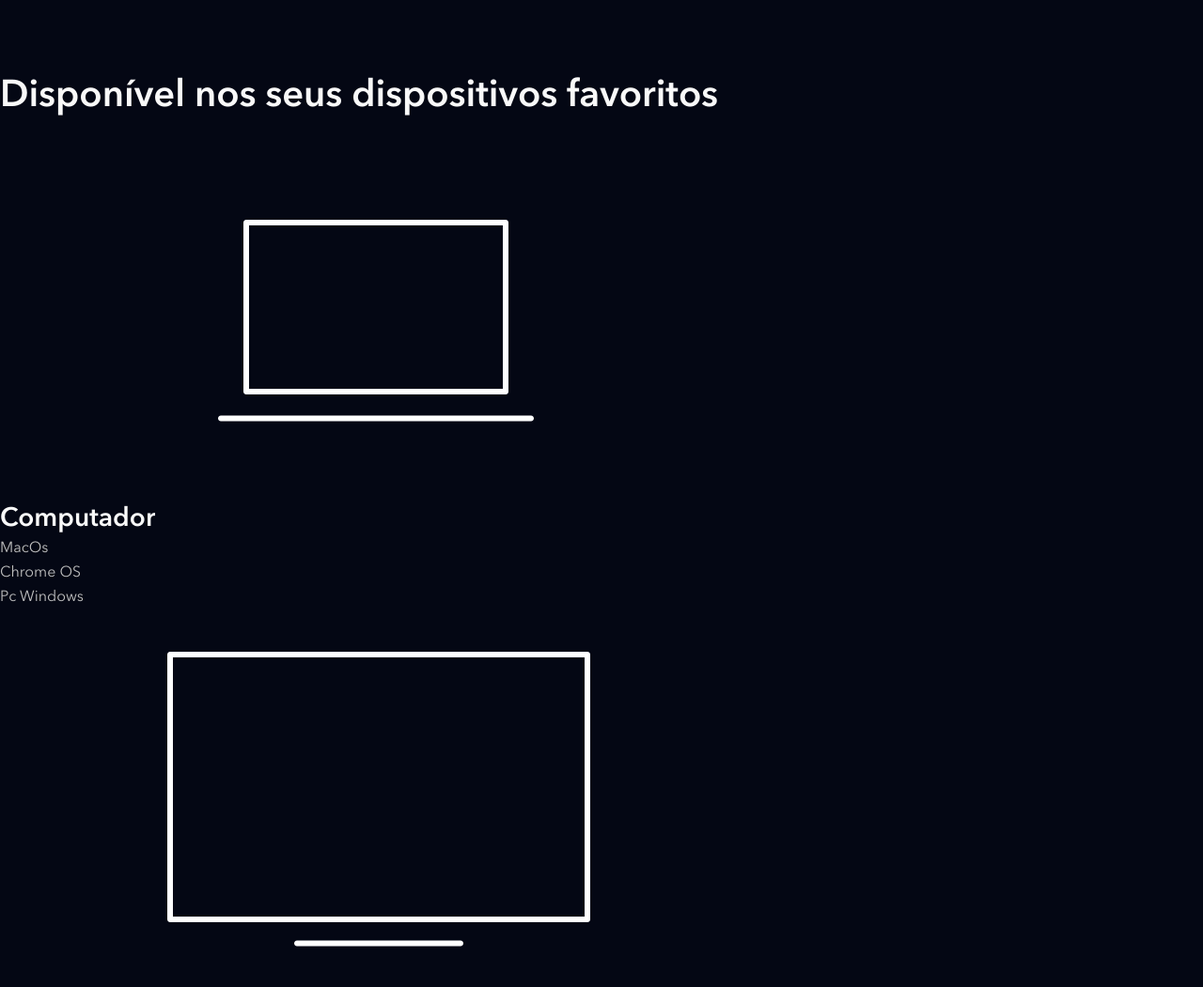
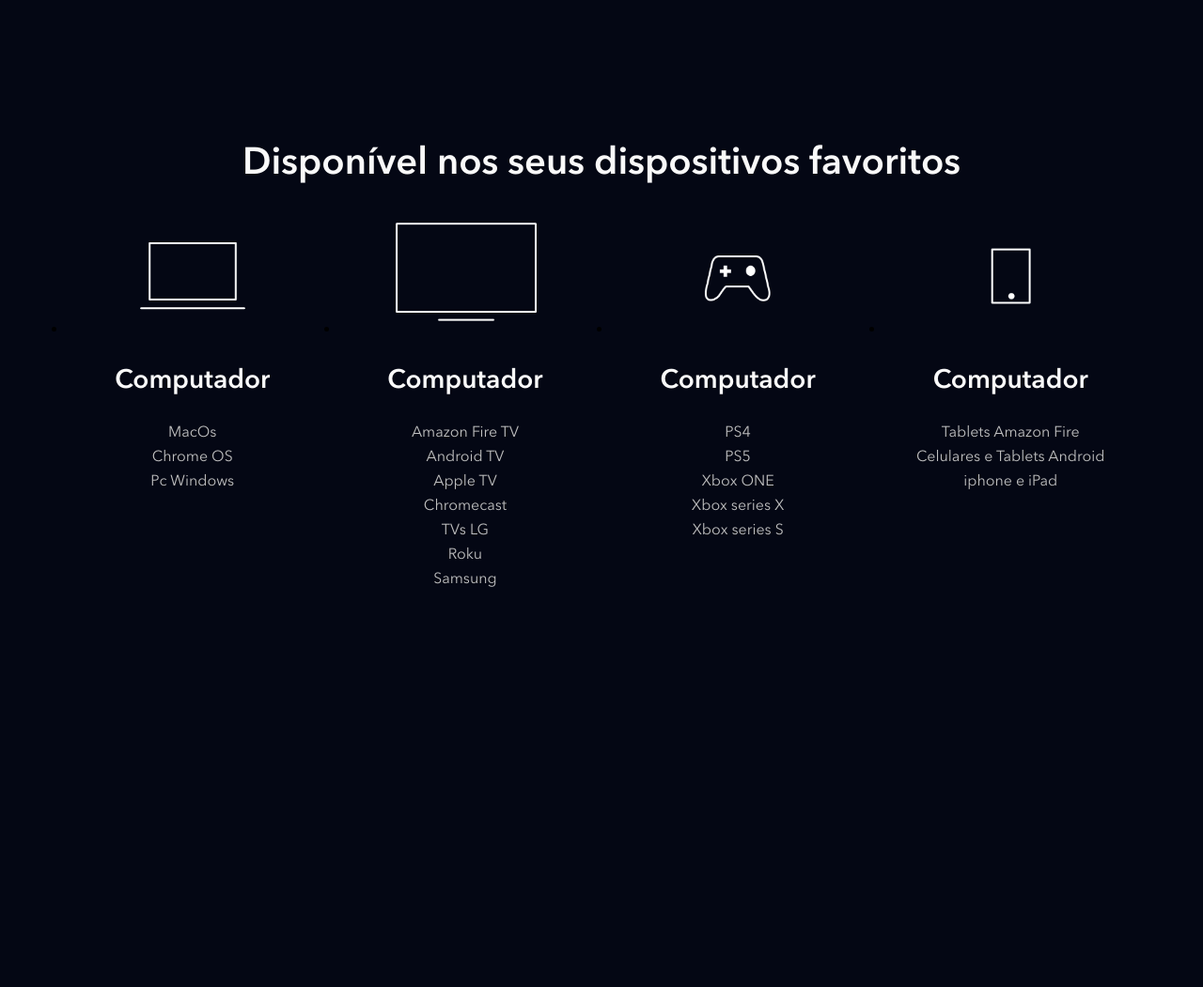
Before and after one commit to VitorV9/clone-disney-plus, a website: page index.html in a window 1280 px wide. Shown: the part 3668-4719 px from the top of the page at 94% size. After the commit the page ends 4368 px from the top, so only its background shows below. Drawn offline with nearby package versions, Linux system fonts and the light colour scheme; files that its build step writes are made by us from their sources; files whose address does not match are found by name.

Commit message:
feat: estilizando seção em colunas com espaçamento e margem do site original

```diff
--- /dev/null
+++ b/src/styles/_available-devices.scss
@@ -0,0 +1,31 @@
+.available-devices {
+    padding: 5.6vw;
+
+    h2 {
+        text-align: center;
+        margin-bottom: 24px;
+    }
+
+    &__list {
+        display: grid;
+        gap: 24px;
+        grid-template-columns: repeat(4, 1fr);
+
+        &__item {
+            text-align: center;
+
+            h4 {
+                margin-top: 20px;
+                margin: 24px;
+            }
+
+            li {
+                list-style: none;
+            }
+
+            img {
+                max-width: 100%;
+            }
+        }
+    }
+}
--- a/src/styles/main.scss
+++ b/src/styles/main.scss
@@ -2,6 +2,7 @@
 @use 'variaveis';
 @use 'shows';
 @use 'plans';
+@use 'available-devices';
 
 * {
     margin: 0;
```
